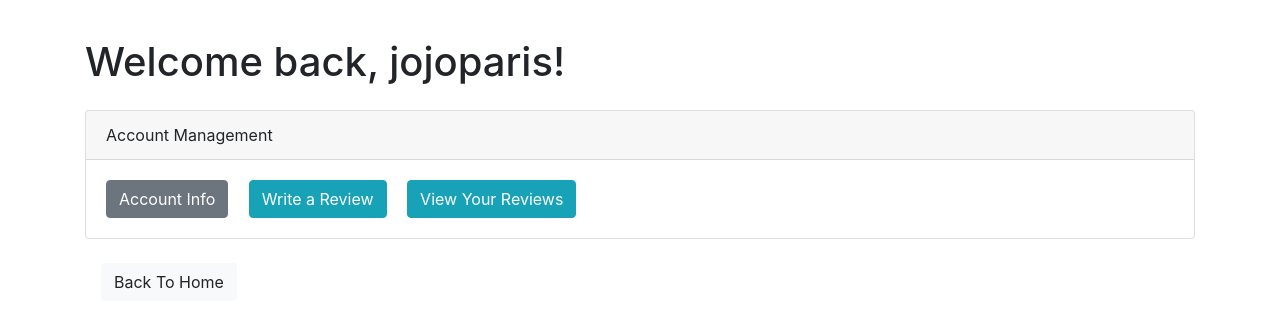
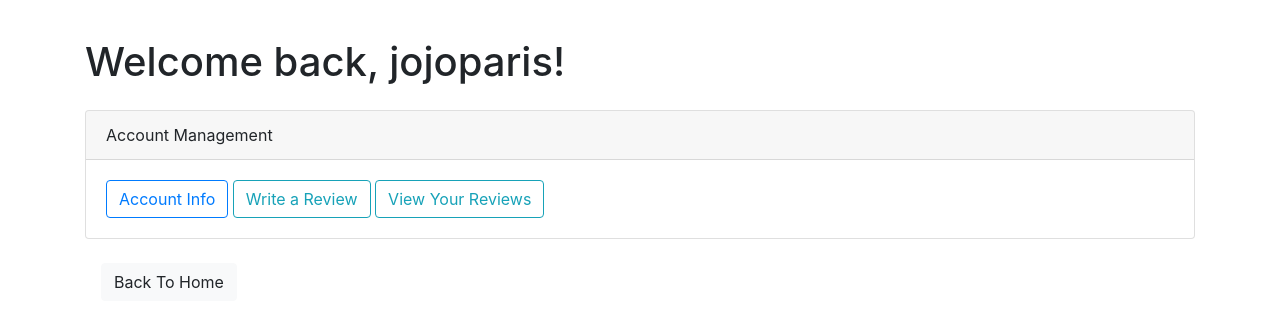
Before and after one commit to Jojo-Paris/rate-my-building, a Flask app: page /logged-in-home in a window 1280 px wide. Shown: the part 58-386 px from the top of the page. Run offline with Flask 3, Linux system fonts and the light colour scheme; a user stored in the database is signed in; some libraries are stand-ins or nearby versions.

Commit message:
UI Stuff

```diff
--- a/portfolio/forms.py
+++ b/portfolio/forms.py
@@ -75,7 +75,7 @@ class ResetPassword(FlaskForm):
 
 class ReviewForm(FlaskForm):
 
-    with open('building_names.txt', 'r') as file:
+    with open('D:/Comp Sci/[491B]/rate-my-building/building_names.txt', 'r') as file:
         building_names = [(line.strip(), line.strip()) for line in file]
 
     building = SelectField('Building', choices=building_names, validators=[DataRequired()])
--- a/portfolio/routes.py
+++ b/portfolio/routes.py
@@ -210,8 +210,8 @@ def delete_review(id):
         db.session.delete(review_to_delete)
         db.session.commit()
         flash("Review deleted successfully!", category='success')
-        return redirect(url_for('view_user_review_page'))
+        return redirect(url_for('view_user_review'))
 
     except:
         flash("Review not found or unable to delete.", category='error')
-        return redirect(url_for('view_user_review_page'))
+        return redirect(url_for('view_user_review'))
--- a/portfolio/templates/logged_in.html
+++ b/portfolio/templates/logged_in.html
@@ -14,11 +14,11 @@
         </div>
         <div class="card-body">
             <!-- Buttons for account management -->
-            <a class="btn btn-secondary" href="{{ url_for('account_info') }}">Account Info</a>
+            <a class="btn btn-outline-primary" href="{{ url_for('account_info') }}">Account Info</a>
             <!-- Button to review.html -->
-            <a class="btn btn-info ml-3" href="{{ url_for('review_page') }}">Write a Review</a>
+            <a class="btn btn-outline-info" href="{{ url_for('review_page') }}">Write a Review</a>
 
-            <a href="{{ url_for('view_user_review') }}" class="btn btn-info ml-3" >View Your Reviews</a>
+            <a href="{{ url_for('view_user_review') }}" class="btn btn-outline-info" >View Your Reviews</a>
         </div>
     </div>
 
--- a/portfolio/templates/user_reviews.html
+++ b/portfolio/templates/user_reviews.html
@@ -37,10 +37,10 @@
             {% endif %}
             <br>
             <div class="button-group">
+                <a class="btn btn-outline-info" href="{{ url_for('edit_user_review', review_id=review.id) }}">Edit</a>
                 <a class="btn btn-outline-danger" onclick="return confirmDeletion()" href="/delete_review/{{review.id }}">
                     Delete
                 </a>
-                <a class="btn btn-info ml-3" href="{{ url_for('edit_user_review', review_id=review.id) }}">Edit</a>
                 </div>
             </div>
         </div>
```
Also changed, not shown: instance/portfolio.db.
